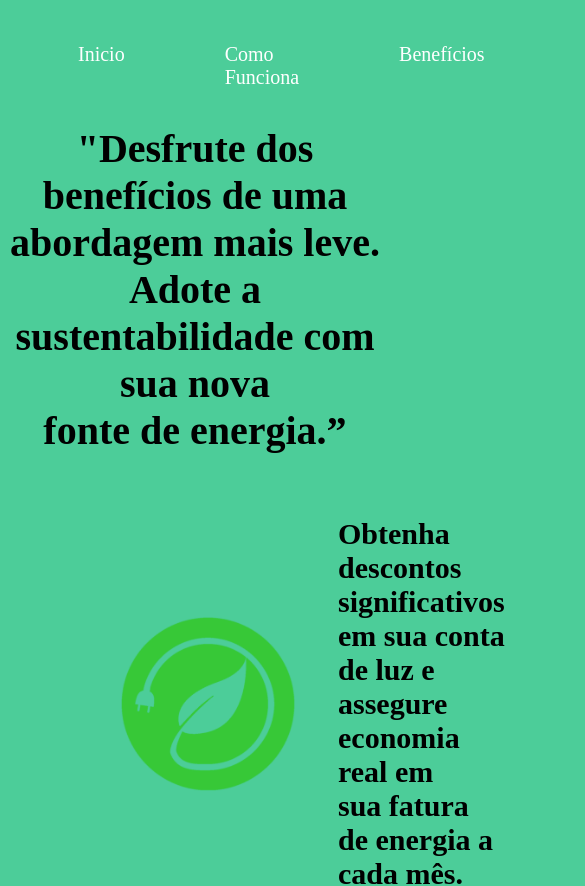
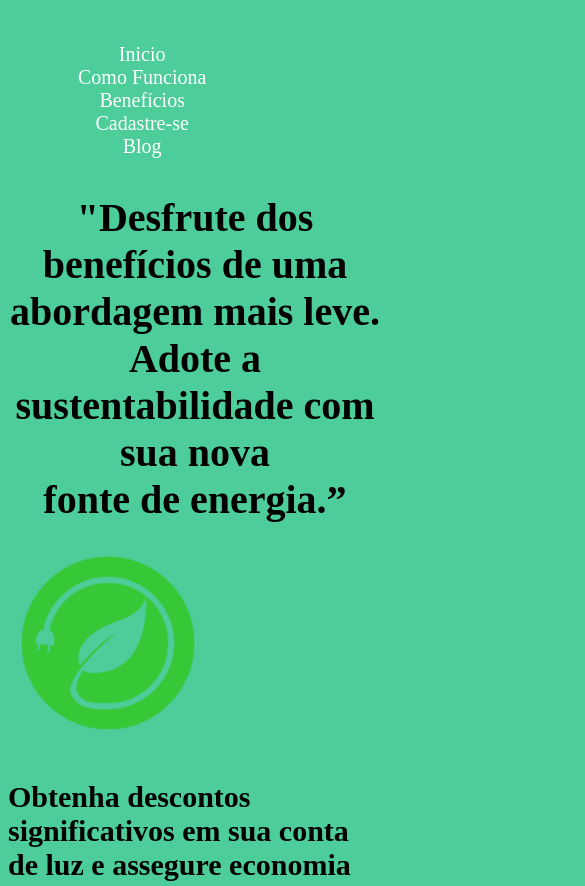
Before and after one commit to Jana-ina21/ForeverEnergiaRenovavel, a plain HTML site: page beneficios.html in a window 390 px wide. Shown: the part 245-1131 px from the top of the page, 585 px wide, since content can reach past the window. Drawn offline with Linux system fonts and the light colour scheme.

Commit message:
Deixando a pagina beneficios responsiva, adicionando regras de mídia no arquivo beneficios.css

```diff
--- a/estilos/beneficios.css
+++ b/estilos/beneficios.css
@@ -1,5 +1,4 @@
 /* Estilização Terceiro Arquivo - beneficios.html */
-
 body {
     background-color: #4CCD99;
   }
@@ -65,8 +64,7 @@ h1 {
   .imagem-smartphone,
   .imagem-varinha,
   .imagem-planta {
-    float: left;
-    width: 200px;
+    max-width: 200px;
     height: auto;
     margin-right: 30px;
   }
@@ -84,3 +82,23 @@ h1 {
   .footer p a {
     text-decoration: none;
   }
+
+/* Adicionando Regras de mídia para telas menores que 768px */
+  @media (max-width: 768px) {
+    .header nav ul {
+      flex-direction: column;
+      align-items: center;
+    }
+
+    .paragrafo-imagem {
+      flex-wrap: wrap;
+      margin-left: 0;
+    }
+
+    .imagem-tomada,
+    .imagem-smartphone,
+    .imagem-varinha,
+    .imagem-planta {
+      margin-bottom: 20px;
+    }
+  }
```
Lines whose indentation alone changed are shown as unchanged.
